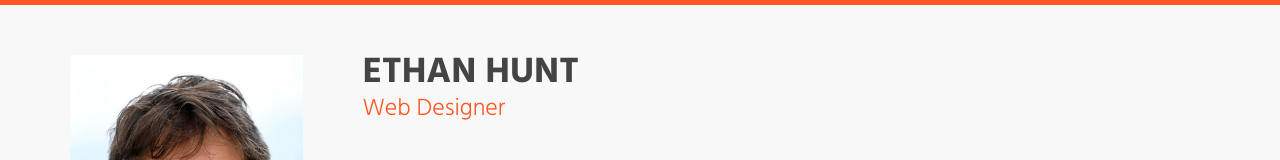
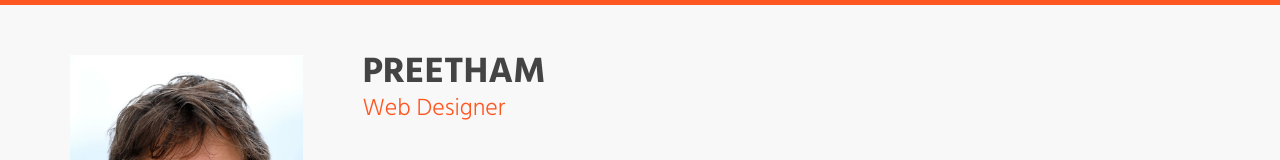
Before and after one commit to vedacodes/httpd, a plain HTML site: page index.html in a window 1280 px wide. Shown: the top 160 px of the page. Drawn offline with Linux system fonts and the light colour scheme.

Commit message:
changed the name

```diff
--- a/index.html
+++ b/index.html
@@ -52,8 +52,7 @@
             </div>
             <div class="col-md-9">
                 <div class="name-wrapper">
-
-                    <h1 class="name">Ethan Hunt</h1>
+                    <h1 class="name">preetham</h1>
                     <span>Web Designer</span>
                 </div>
                 <p>
```
